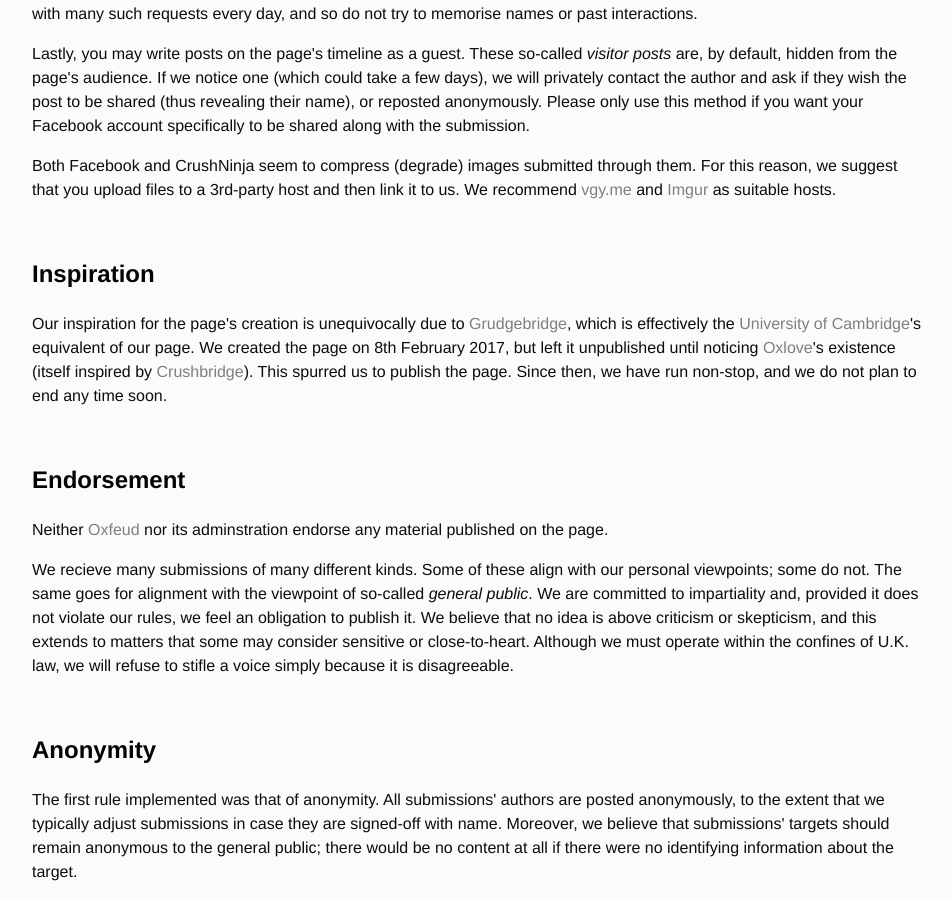
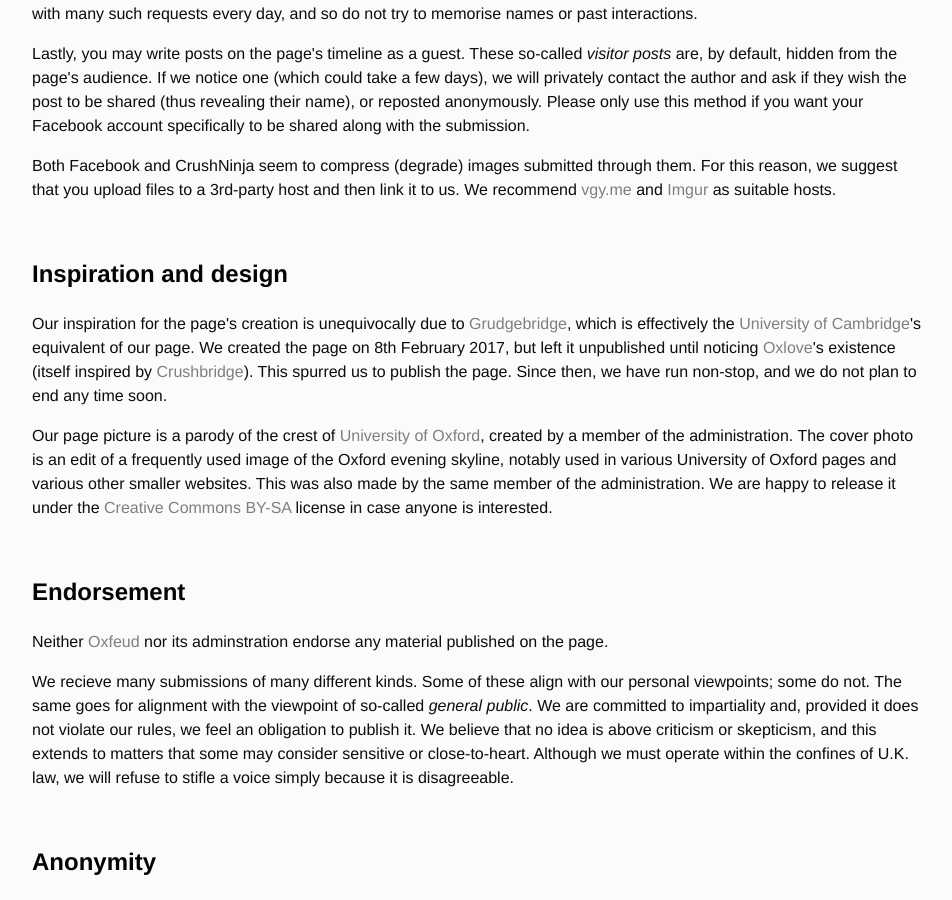
Before and after one commit to Oxfeud/oxfeud.github.io, a Jekyll site: the page built from index.html, in a window 1280 px wide and 900 px high, scrolled down 1394 px. Shown: the whole window, without its empty margins (160-1112 px from the left). Built offline with Jekyll 4.4.1, drawn with Linux system fonts in a browser that asks for light colours; some of the changed text lies outside the part shown.

Commit message:
Update index.html

```diff
--- a/index.html
+++ b/index.html
@@ -10,7 +10,7 @@ title: Oxfeud - FAQ
 	<ol>
 		<li>Nomenclature</li>
 		<li>Submission methods</li>
-		<li>Inspiration</li>
+		<li>Inspiration and design</li>
 		<li>Endorsement</li>
 		<li>Anonymity</li>
 		<li>Rules and moderation
@@ -47,8 +47,9 @@ title: Oxfeud - FAQ
 	<p>Lastly, you may write posts on the page's timeline as a guest. These so-called <i>visitor posts</i> are, by default, hidden from the page's audience. If we notice one (which could take a few days), we will privately contact the author and ask if they wish the post to be shared (thus revealing their name), or reposted anonymously. Please only use this method if you want your Facebook account specifically to be shared along with the submission.</p>
 	<p>Both Facebook and CrushNinja seem to compress (degrade) images submitted through them. For this reason, we suggest that you upload files to a 3rd-party host and then link it to us. We recommend <a href="https://vgy.me/">vgy.me</a> and <a href="http://imgur.com/">Imgur</a> as suitable hosts.</p>
 	<br />
-	<h3>Inspiration</h3>
+	<h3>Inspiration and design</h3>
 	<p>Our inspiration for the page's creation is unequivocally due to <a href="https://www.facebook.com/grudgebridge/">Grudgebridge</a>, which is effectively the <a href="https://www.cam.ac.uk/">University of Cambridge</a>'s equivalent of our page. We created the page on 8th February 2017, but left it unpublished until noticing <a href="https://www.facebook.com/theoxlove/">Oxlove</a>'s existence (itself inspired by <a href="https://www.facebook.com/Crushbridge-708400002669844/">Crushbridge</a>). This spurred us to publish the page. Since then, we have run non-stop, and we do not plan to end any time soon.</p>
+	<p>Our page picture is a parody of the crest of <a href="http://ox.ac.uk/">University of Oxford</a>, created by a member of the administration. The cover photo is an edit of a frequently used image of the Oxford evening skyline, notably used in various University of Oxford pages and various other smaller websites. This was also made by the same member of the administration. We are happy to release it under the <a href="https://creativecommons.org/licenses/by-sa/4.0/">Creative Commons BY-SA</a> license in case anyone is interested.</p>
 	<br />
 	<h3>Endorsement</h3>
 	<p>Neither <a href="https://www.facebook.com/oxfeud">Oxfeud</a> nor its adminstration endorse any material published on the page.</p>
```
